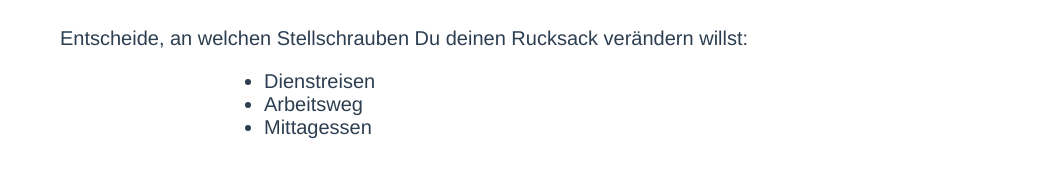
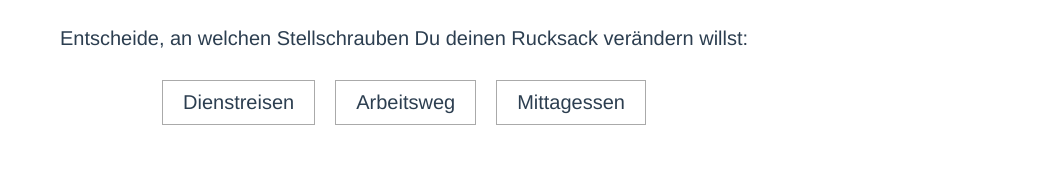
Before and after one commit to drei-lander-hack/green-backpack, a Vue app: page / in a window 1280 px wide. Shown: the part 377-566 px from the top of the page, without its empty margins (236-1280 px from the left). Built offline with nearby package versions, Linux system fonts and the light colour scheme.

Commit message:
Use vuex

```diff
--- a/package.json
+++ b/package.json
@@ -7,7 +7,8 @@
     "serve": "vite preview"
   },
   "dependencies": {
-    "vue": "^3.0.5"
+    "vue": "^3.0.5",
+    "vuex": "^4.0.0"
   },
   "devDependencies": {
     "@vitejs/plugin-vue": "^1.2.2",
--- a/src/components/GreenBackpack.vue
+++ b/src/components/GreenBackpack.vue
@@ -1,6 +1,18 @@
 <script lang="ts">
-import { ref, defineComponent } from 'vue'
-export default defineComponent({})
+import { defineComponent } from 'vue'
+import { useStore, mapState } from 'vuex'
+
+export default defineComponent({
+  setup() {
+    const store = useStore()
+
+    return { store }
+  },
+
+  computed: {
+    ...mapState(["sections"])
+  }
+})
 </script>
 
 <template>
@@ -10,30 +22,42 @@ export default defineComponent({})
     Entscheide, an welchen Stellschrauben Du deinen Rucksack verändern willst:
   </p>
 
-  <ul>
-    <li>Dienstreisen</li>
-    <li>Arbeitsweg</li>
-    <li>Mittagessen</li>
-  </ul>
+  <div class="sections">
+    <div v-for="(section, index) in sections" :key="index">
+      {{ section }}
+    </div>
+  </div>
 
-  <copyright>
+  <div class="copyright">
     Bild von http://pngimg.com/image/6353 unter CC-BY 4.0
-  </copyright>
+  </div>
 
 </template>
 
-<style scoped>
+<style lang="scss" scoped>
 a {
   color: #42b983;
 }
 
-ul {
-  max-width: 320px;
-  margin: 1rem auto;
-  text-align: left;
+.sections {
+  display: flex;
+  justify-content: center;
+  max-width: 1024px;
+  margin: 0 auto;
+
+  div {
+    border: 1px solid #aaaaaa;
+    padding: .5em 1em;
+    margin: .5em;
+    cursor: pointer;
+
+    &:hover {
+      background-color: #eeeeee;
+    }
+  }
 }
 
-copyright {
+.copyright {
   position: fixed;
   right: 2px;
   bottom: 2px;
--- a/src/main.ts
+++ b/src/main.ts
@@ -1,4 +1,18 @@
 import { createApp } from 'vue'
+import { createStore } from "vuex"
 import App from './App.vue'
 
-createApp(App).mount('#app')
+const state = {
+  sections: [
+    "Dienstreisen",
+    "Arbeitsweg",
+    "Mittagessen",
+  ]
+}
+
+const store = createStore({ state })
+const app = createApp(App)
+
+app.use(store)
+
+app.mount('#app')
```
Also changed, not shown: 1 other file (tests, documents, lock files or other folders).
